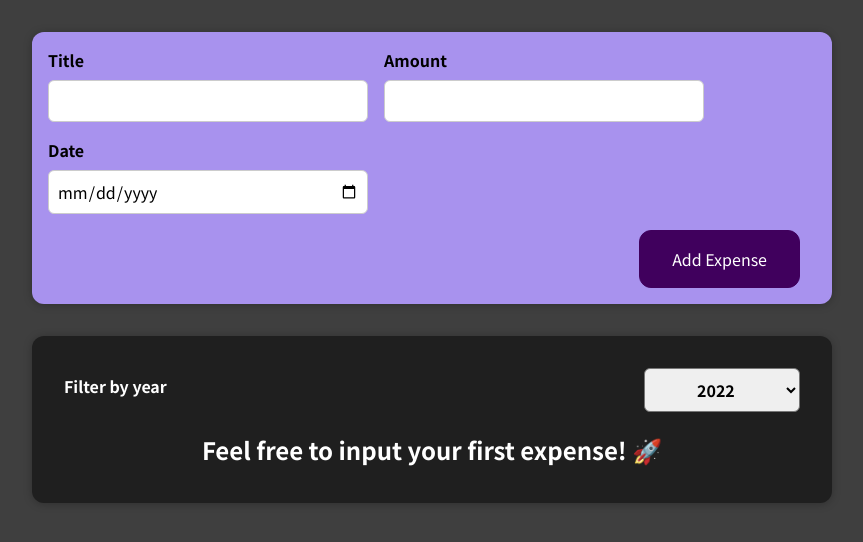
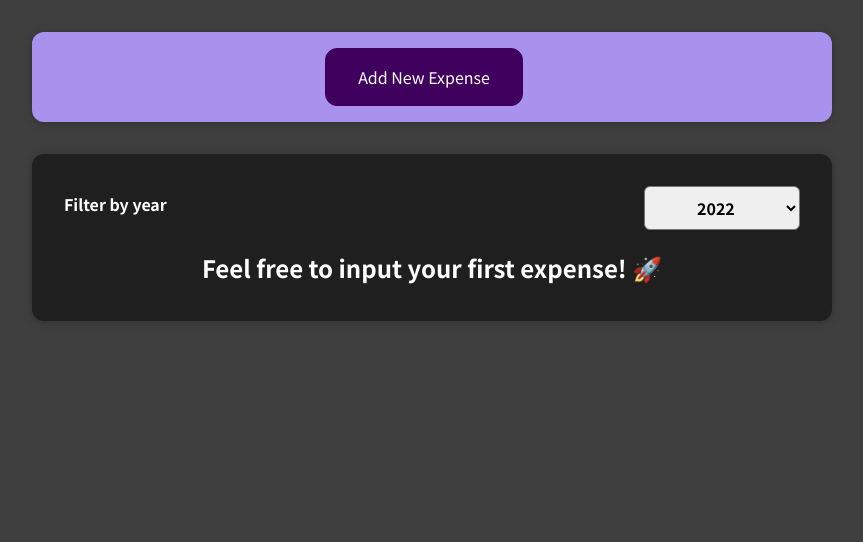
Before and after one commit to awar7118/01-starting-setup, a React (Create React App) app: page / in a window 1280 px wide. Shown: the top 542 px of the page, without its empty margins (208-1071 px from the left). Built offline with nearby package versions, Linux system fonts and the light colour scheme.

Commit message:
added state for add new expense button

```diff
--- a/src/components/NewExpense/NewExpense.js
+++ b/src/components/NewExpense/NewExpense.js
@@ -1,7 +1,8 @@
-import React from "react";
+import React, { useState } from "react";
 import "./NewExpense.css";
 import ExpenseForm from "./ExpenseForm";
 const NewExpense = (props) => {
+  const [isEditing, setIsEditing] = useState(false);
   const SaveExpenseDataHandler = (enteredExpenseData) => {
     const expenseData = {
       ...enteredExpenseData,
@@ -9,11 +10,20 @@
     };
     props.onAddExpense(expenseData);
   };
+
+  const startEditingHandler = () => {
+    setIsEditing(true);
+  };
+
   return (
     <div>
-      <div></div>
       <div className="new-expense">
-        <ExpenseForm onSaveExpenseData={SaveExpenseDataHandler} />
+        {!isEditing && (
+          <button onClick={startEditingHandler}> Add New Expense</button>
+        )}
+        {isEditing && (
+          <ExpenseForm onSaveExpenseData={SaveExpenseDataHandler} />
+        )}
       </div>
     </div>
   );
```
